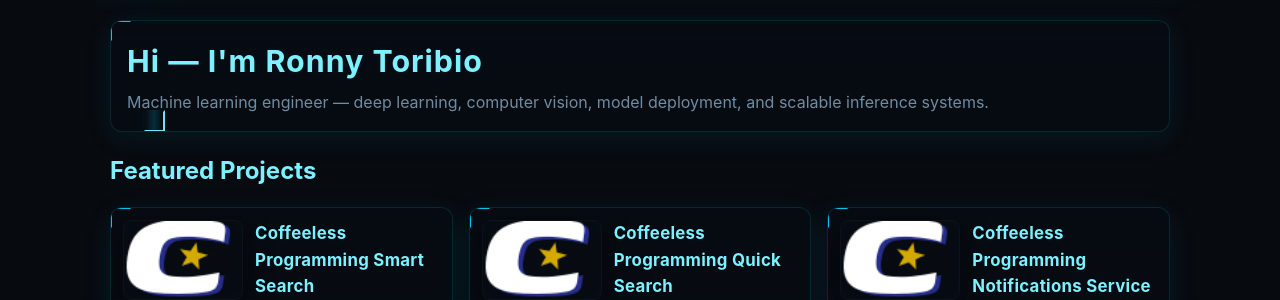
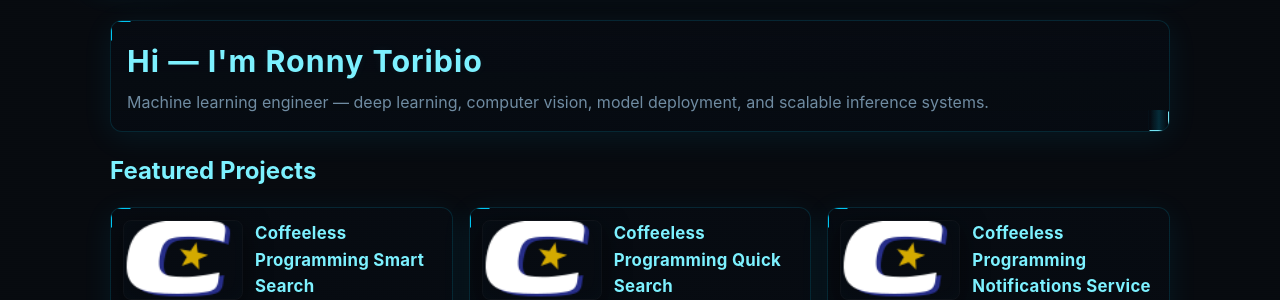
Before and after one commit to ronny-toribio/ronny-toribio.github.io, a Jekyll site: the page built from index.md, in a window 1280 px wide. Shown: the part 121-421 px from the top of the page. Built offline with Jekyll 4.4.1, drawn with Linux system fonts in a browser that asks for light colours.

Commit message:
Update style.css

```diff
--- a/assets/css/style.css
+++ b/assets/css/style.css
@@ -117,6 +117,7 @@ body::after{
 
 /* ========== HERO ========== */
 .hero{
+  position: relative;
   margin:1.25rem 0;
   padding:1.4rem;
   border-radius:12px;
@@ -140,9 +141,8 @@ body::after{
 .hero::after{
   content:"";
   position:absolute;
-  left:2rem;
-  right:2rem;
-  bottom:0.5rem;
+  right:0;
+  bottom:0;
   height:1px;
   background: linear-gradient(90deg, transparent, var(--line), transparent);
   opacity:0.9;
```
